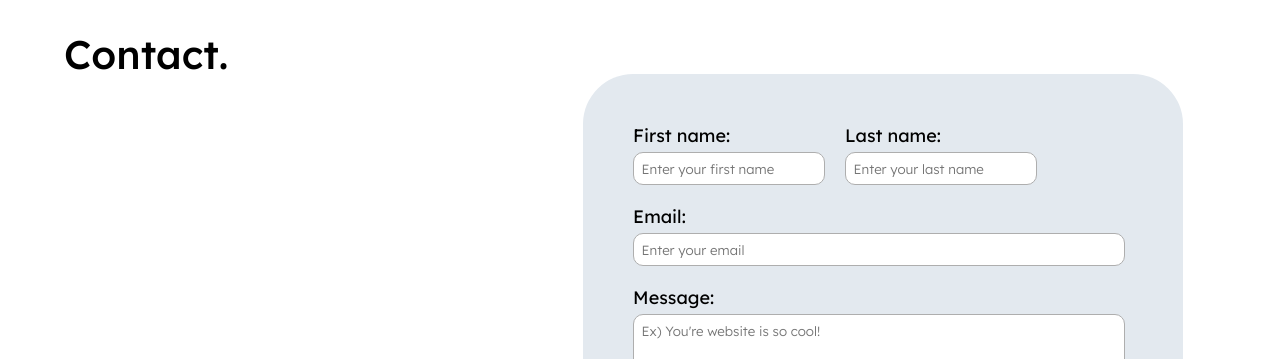
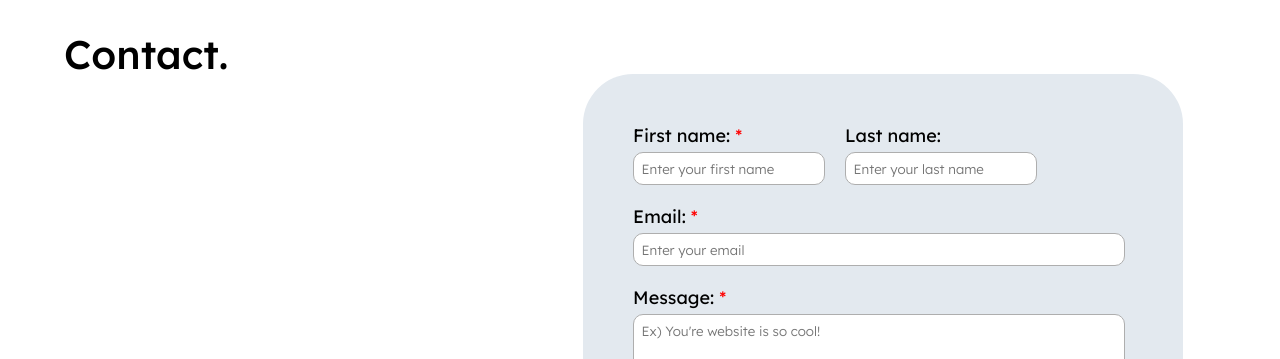
Before and after one commit to rileywong311/Personal-Website, a Vue app: page / in a window 1280 px wide. Shown: the part 5340-5699 px from the top of the page. Built offline with nearby package versions, Linux system fonts and the light colour scheme.

Commit message:
Add required tag to form

```diff
--- a/src/components/FormCard.vue
+++ b/src/components/FormCard.vue
@@ -1,13 +1,13 @@
 <template>
   <div style="background: var(--background2); border-radius: 50px; padding: 50px min(50px, 5vw) 50px; width: min(500px, 80vw);">
     <form ref="form" style="display: flex; flex-wrap: wrap; gap: 20px"
-          action="https://formsubmit.co/5c607dcce256a2552b8de66e7fc569bb" method="POST">
+          action="https://formsubmit.co/rnwong@scu.edu" method="POST">
     <input type="text" name="_honey" style="display:none">
     <input type="hidden" name="_captcha" value="false">
     <input type="hidden" name="_next" :value="this.url + '/received'">
     <input type="hidden" name="_subject" value="New website submission">
       <span>
-        <h4><label for="First">First name:</label></h4>
+        <h4 class="required"><label for="First">First name:</label></h4>
         <input name="name" id="First" type="text" placeholder="Enter your first name" required style="width: min(175px, 55vw)">
       </span>
       <span>
@@ -15,11 +15,11 @@
         <input name="last&nbsp;name" id="Last" type="text" placeholder="Enter your last name" style="width: min(175px, 55vw)">
       </span>
       <span>
-        <h4><label for="Email">Email:</label></h4>
+        <h4 class="required"><label for="Email">Email:</label></h4>
         <input name="email" id="Email" type="email" placeholder="Enter your email" style="width: min(475px, 75vw)">
       </span>
       <span>
-        <h4><label for="Message">Message:</label></h4>
+        <h4 class="required"><label for="Message">Message:</label></h4>
         <textarea name="message" id="Message" placeholder="Ex) You're website is so cool!" required rows="5" cols="999" style="max-width: min(475px, 75vw); max-height: 300px"></textarea>
       </span>
       <input type="submit" class="submit-button shadow" value="Submit">
@@ -74,4 +74,11 @@ textarea {
   transform: scale(1.07);
   cursor: pointer;
 }
+
+.required::after {
+  content: ' *';
+  color: red;
+  vertical-align: text-top;
+}
+
 </style>
```
